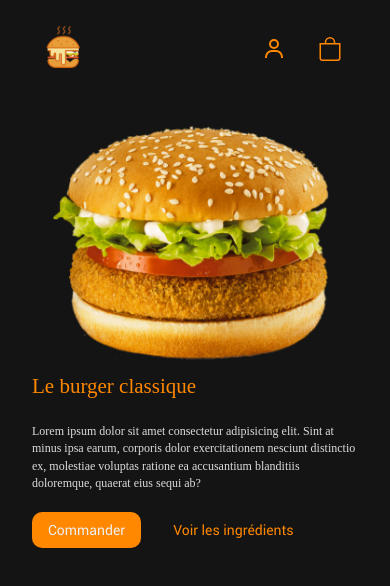
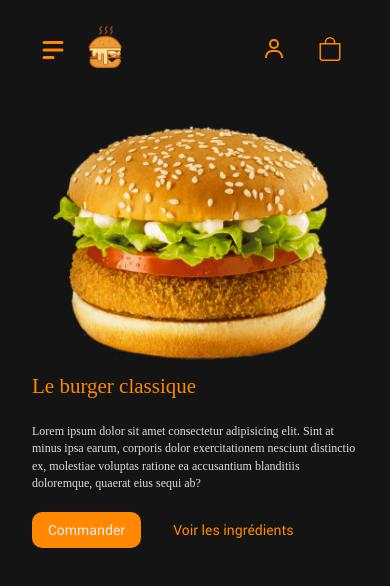
Before and after one commit to Aboubakary833/amine-burger, a React (Create React App) app: page / in a window 390 px wide. Shown: the top 586 px of the page. Built offline with nearby package versions, Linux system fonts and the light colour scheme; a web font is replaced by a local one.

Commit message:
Made nav responsive and add Localisation

```diff
--- a/src/App.css
+++ b/src/App.css
@@ -18,7 +18,9 @@
   --secondary: #eee;
 }
 
-.secondary_text {color: var(--secondary);}
+.secondary_text {
+  color: var(--secondary);
+}
 
 #App {
   background: #141414;
@@ -44,7 +46,9 @@
   border-radius: 50%;
 }
 
-.linksfield {width: 45%;}
+.linksfield {
+  width: 45%;
+}
 
 .linksfield a,
 .lastfield a {
@@ -57,7 +61,9 @@
   font-size: 1.5rem;
 }
 
-.lastfield a:hover {opacity: .9;}
+.lastfield a:hover {
+  opacity: .9;
+}
 
 .active {
   display: flex;
@@ -73,14 +79,18 @@
   animation: linkActiveAnimation .25s ease-in 0s forwards;
 }
 
-.diapo_product_image {animation: fade_in_left 1s ease 0s forwards;}
+.diapo_product_image {
+  animation: fade_in_left 1s ease 0s forwards;
+}
 
 .diapo_product_image img {
   width: 100%;
   height: 100%;
 }
 
-.diapo_products_name_and_desc {animation: fade_in_right 1s ease 0s forwards;}
+.diapo_products_name_and_desc {
+  animation: fade_in_right 1s ease 0s forwards;
+}
 
 .diapo_products_name_and_desc h1 {
   font-size: 45px;
@@ -114,9 +124,13 @@
   font-weight: lighter !important;
 }
 
-.order_and_ingredients_btns a:first-of-type:focus {filter: brightness(.8);}
+.order_and_ingredients_btns a:first-of-type:focus {
+  filter: brightness(.8);
+}
 
-.order_and_ingredients_btns a:last-of-type {color: var(--primary);}
+.order_and_ingredients_btns a:last-of-type {
+  color: var(--primary);
+}
 
 .order_and_ingredients_btns a:last-of-type:focus {
   border: .1px dashed var(--primary);
@@ -191,26 +205,50 @@
   color: #eee;
 }
 
+.about .content {
+  font-size: 17px;
+}
+
+.gmap_canvas {
+  overflow: hidden;
+  background: none !important;
+  height: 400px;
+  width: 100%;
+}
+
+.gmap_canvas iframe {
+  width: 100%;
+  height: 100%;
+  border: 1px solid var(--primary);
+  border-radius: 10px;
+}
+
 .form-group {
   font-size: 17px;
   font-family: regularRoboto;
 }
 
-.form-group label {color: var(--primary);}
+.form-group label {
+  color: var(--primary);
+}
 
-.form-group input, .form-group textarea {
+.form-group input,
+.form-group textarea {
   background: transparent;
   border: .1px solid #3d3d3d;
   transition: border .3s, box-shadow .3s;
 }
 
-.form-group input:focus, .form-group textarea:focus {
+.form-group input:focus,
+.form-group textarea:focus {
   background-color: transparent;
   border: .1px solid var(--primary);
   box-shadow: 0 0 1px 1px rgba(255, 136, 0, 0.5);
 }
 
-.form-group textarea {background: transparent;}
+.form-group textarea {
+  background: transparent;
+}
 
 .form-group button[type="submit"] {
   background: var(--primary);
@@ -255,6 +293,7 @@
     opacity: 1;
   }
 }
+
 @keyframes fade_in_right {
   from {
     transform: translateX(5vw);
@@ -267,13 +306,41 @@
   }
 }
 
+@keyframes navFading {
+  from {
+    transform: translateY(1rem);
+    opacity: 0;
+  }
+
+  to {
+    transform: translateY(0);
+    opacity: 1;
+  }
+}
+
+::-webkit-scrollbar {
+  -webkit-appearance: none;
+  width: .5em;
+  background: #141414ef;
+}
+::-webkit-scrollbar-thumb {
+  background: #3d3d3d;
+}
+
 @media (min-width: 768px) and (max-width: 992px) {
-  .linksfield {width: 65%;}
+  .linksfield {
+    width: 65%;
+  }
+
   .diapo_products_name_and_desc h1 {
     font-size: 32px;
     margin: auto;
   }
-  .diapo_products_name_and_desc p {font-size: 14px;}
+
+  .diapo_products_name_and_desc p {
+    font-size: 14px;
+  }
+
   .order_and_ingredients_btns a {
     font-size: 16px;
     padding-top: 10px;
@@ -281,14 +348,56 @@
   }
 }
 
+@media (max-width: 767px) {
+  .linksfield {
+    position: absolute;
+    width: 200px;
+    height: 300px;
+    background: #3d3d3d;
+    top: 80px;
+    left: 10px;
+    border-radius: 10px;
+    box-shadow: 0 3px 3px #171717;
+    animation: navFading .5s ease 0s forwards;
+    z-index: 1;
+  }
+
+  .logofield {
+    width: 8rem;
+    display: flex;
+    align-items: center;
+  }
+
+  .logofield a img {
+    width: 64px;
+    height: 64px;
+  }
+
+  .logofield button {
+    width: fit-content;
+    height: fit-content;
+    font-size: 30px;
+    color: var(--primary);
+    background: transparent;
+  }
+}
+
 @media (max-width: 575px) {
-  .logo_and_links {width: fit-content !important;}
+  .logo_and_links {
+    width: fit-content !important;
+  }
+
   .container {
     max-width: 100% !important;
   }
 
-  .diapo_products_name_and_desc h1 {font-size: 32px;}
-  .diapo_products_name_and_desc p {font-size: 14px;}
+  .diapo_products_name_and_desc h1 {
+    font-size: 32px;
+  }
+
+  .diapo_products_name_and_desc p {
+    font-size: 14px;
+  }
 
   .order_and_ingredients_btns a {
     font-size: 16px;
@@ -296,13 +405,17 @@
     padding-bottom: 12px;
   }
 
-  .about {font-size: 16px;}
+  .about {
+    font-size: 16px;
+  }
 
   .about h1 {
     font-size: 30px;
   }
 
-  .contact {font-size: 16px;}
+  .contact {
+    font-size: 16px;
+  }
 
   .contact h1 {
     font-size: 30px;
@@ -310,8 +423,14 @@
 }
 
 @media (max-width: 425px) {
-  .diapo_products_name_and_desc h1 {font-size: 21px;}
-  .diapo_products_name_and_desc p {font-size: 12px;}
+  .diapo_products_name_and_desc h1 {
+    font-size: 21px;
+  }
+
+  .diapo_products_name_and_desc p {
+    font-size: 12px;
+  }
+
   .order_and_ingredients_btns a {
     font-size: 14px;
     padding-top: 10px;
--- a/src/components/Nav.jsx
+++ b/src/components/Nav.jsx
@@ -1,19 +1,24 @@
-import React from 'react';
+import React, { useState } from 'react';
 import { Link, NavLink } from 'react-router-dom';
 import logo from '../logo.png'
 import { BiUser } from 'react-icons/bi'
 import { BsBag } from 'react-icons/bs'
+import {HiMenuAlt2} from 'react-icons/hi'
 
 const Nav = () => {
+    const [showNav, setShowNav] = useState(false)
     return (
         <div className='container mt-1 d-flex justify-content-between align-items-center'>
             <div className="logo_and_links w-75 d-flex align-items-center">
-                <div className="logofield">
+                <div className="logofield d-flex d-md-block">
+                    <button className='border-0 outline-0 bg-none d-md-none' onClick={showOrHide}>
+                        <HiMenuAlt2 />
+                    </button>
                     <Link to='/'>
                         <img src={logo} alt="AmineBurger" />
                     </Link>
                 </div>
-                <div className="linksfield d-none d-md-flex justify-content-evenly align-items-center">
+                <div className={`linksfield ${showNav ? 'd-flex' : 'd-none d-md-flex'} flex-column flex-md-row justify-content-evenly align-items-center`}>
                     <NavLink to='/' className={({isActive}) => isActive ? 'active' : null}>Acceuil</NavLink>
                     <NavLink to='/menus' className={({isActive}) => isActive ? 'active' : null}>Menus</NavLink>
                     <NavLink to='/about' className={({isActive}) => isActive ? 'active' : null}>À propos</NavLink>
@@ -30,6 +35,10 @@ const Nav = () => {
             </div>
         </div>
     );
+
+    function showOrHide() {
+        setShowNav(!showNav)
+    }
 }
 
 export default Nav;
--- a/src/pages/About.jsx
+++ b/src/pages/About.jsx
@@ -5,9 +5,17 @@ const About = () => {
         <div className='mt-0 mt-md-4'>
             <div className="about container mt-4 mt-md-0">
                 <h1 className='text-center'>À propos de nous</h1>
-                <div className='mt-4'>
+                <div className='mt-3 content'>
                     <p>Lorem ipsum, dolor sit amet consectetur adipisicing elit. Iusto, officia culpa modi aliquid alias enim! Totam, ullam repellendus? Eos repudiandae libero unde quaerat quam. Totam tempora minima itaque debitis dicta!
                     Lorem ipsum dolor sit amet consectetur adipisicing elit. Labore et velit inventore, iusto quaerat minima facere ratione deleniti itaque atque minus eaque fugiat at! Maiores quia nam minus dolorum hic!</p>
+                    <div className='mt-3'>
+                        <h1 className='text-center'>Localisation</h1>
+                        <div className="mt-3 col-10 col-md-8 mx-auto">
+                            <div className="gmap_canvas">
+                                <iframe title='Map du restaurant Amine' id="gmap_canvas" src="https://maps.google.com/maps?q=Centre-ville&t=&z=13&ie=UTF8&iwloc=&output=embed" frameBorder={0} scrolling="no" marginHeight={0} marginWidth={0}></iframe>
+                            </div>
+                        </div>
+                    </div>
                     <p className="mt-3 text-center">&copy;Copyright-AmineBurger-2022</p>
                 </div>
 
```
